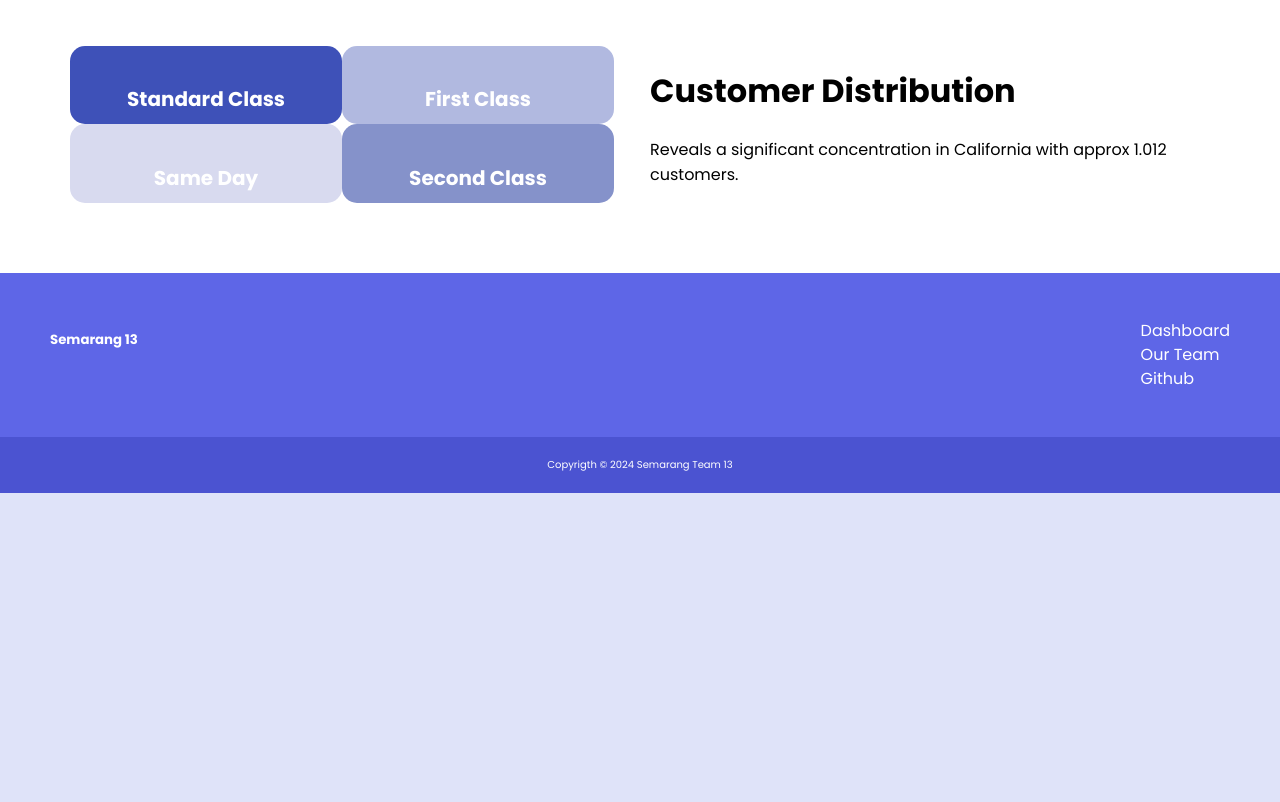
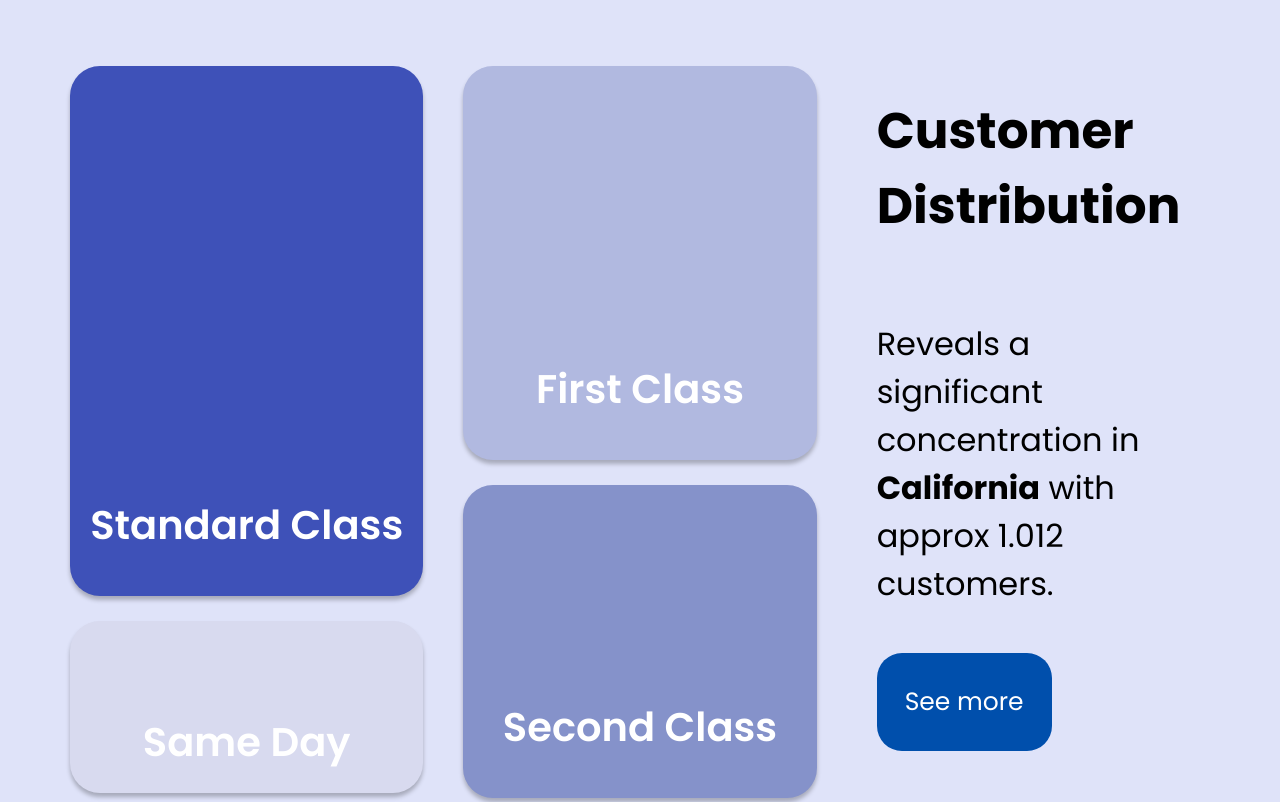
Before and after one commit to Kampus-Merdeka-Software-Engineering/km-feb24-semarang-13, a website: page index.html in a window 1280 px wide. Shown: the part 1240-2042 px from the top of the page. Before the commit the page ends 1733 px from the top, so only its background shows below. Drawn offline with Linux system fonts and the light colour scheme.

Commit message:
update-homepage

```diff
--- a/css/banner.css
+++ b/css/banner.css
@@ -157,42 +157,217 @@ nav {
 
 }
 
-.box1, .box2, .box3, .box4 {
-    /* Assuming your grid-boxes have the same width, you can remove these styles if needed */
-    width: 45%; /* Set width to half for two columns */
-    border-radius: 15px;
-    padding: 10px;
-    font-size:20px;
-    font-weight: bold;
-    color: white;
-    display: flex; /* Enable flexbox for inner content positioning */
-  flex-direction: column; /* Stack content vertically */
-  justify-content: flex-end; /* Align content at the bottom */
-  align-items: center; /* Center content horizontally */
-  }
-
-
-.box1{
-    background-color: #3E51B8;
+.customerDist{
+    padding:140px 70px 140px 70px;
 
 }
 
-.box2{
-    background-color: #B1B9E0;
-}
-
-.box3{
-    background-color: #D8DAEF;
-}
-
-.box4{
-    background-color: #8592CA;
-}
+.div-2 {
+    gap: 20px;
+    display: flex;
+  }
+  @media (max-width: 991px) {
+    .div-2 {
+      flex-direction: column;
+      align-items: stretch;
+      gap: 0px;
+    }
+  }
+  .column {
+    display: flex;
+    flex-direction: column;
+    line-height: normal;
+    width: 33%;
+    margin-left: 0px;
+  }
+  @media (max-width: 991px) {
+    .column {
+      width: 100%;
+    }
+  }
+  .div-3 {
+    display: flex;
+    flex-grow: 1;
+    flex-direction: column;
+    font-size: 40px;
+    color: #fff;
+    font-weight: 600;
+  }
+  @media (max-width: 991px) {
+    .div-3 {
+      margin-top: 28px;
+    }
+  }
+  .div-4 {
+    font-family: Poppins, sans-serif;
+    border-radius: 30px;
+    box-shadow: 0px 4px 4px 0px rgba(0, 0, 0, 0.25);
+    background-color: #3e51b8;
+    padding: 429px 14px 41px;
+    display: flex;
+    justify-content: center; /* Center horizontally */
+    align-items: center;    /* Center vertically */
+    text-align: center;     /* Ensure text inside is centered */
+  }
+  @media (max-width: 991px) {
+    .div-4 {
+      padding: 40px 20px 0 0;
+      display: flex;
+        justify-content: center; /* Center horizontally */
+        align-items: center;    /* Center vertically */
+        text-align: center;     /* Ensure text inside is centered */
+    }
+  }
+  .div-5 {
+    font-family: Poppins, sans-serif;
+    border-radius: 30px;
+    box-shadow: 0px 4px 4px 0px rgba(0, 0, 0, 0.25);
+    background-color: #d8daef;
+    margin-top: 25px;
+    align-items: center;
+    text-align: center;
+    padding: 91px 60px 21px;
+  }
+  @media (max-width: 991px) {
+    .div-5 {
+      padding: 0 20px;
+    }
+  }
+  .column-2 {
+    display: flex;
+    flex-direction: column;
+    line-height: normal;
+    width: 33%;
+    margin-left: 20px;
+  }
+  @media (max-width: 991px) {
+    .column-2 {
+      width: 100%;
+    }
+  }
+  .div-6 {
+    display: flex;
+    flex-grow: 1;
+    flex-direction: column;
+    font-size: 40px;
+    color: #fff;
+    font-weight: 600;
+    text-align: center;
+  }
+  @media (max-width: 991px) {
+    .div-6 {
+      margin-top: 28px;
+    }
+  }
+  .div-7 {
+    font-family: Poppins, sans-serif;
+    border-radius: 30px;
+    box-shadow: 0px 4px 4px 0px rgba(0, 0, 0, 0.25);
+    background-color: #b1b9e0;
+    padding: 293px 20px 41px;
+    display: flex;
+    justify-content: center; /* Center horizontally */
+    align-items: center;    /* Center vertically */
+    text-align: center;     /* Ensure text inside is centered */
+  }
+  @media (max-width: 991px) {
+    .div-7 {
+      padding: 40px 20px 0;
+    }
+  }
+  .div-8 {
+    font-family: Poppins, sans-serif;
+    border-radius: 30px;
+    box-shadow: 0px 4px 4px 0px rgba(0, 0, 0, 0.25);
+    background-color: #8592ca;
+    margin-top: 25px;
+    padding: 212px 20px 41px;
+    display: flex;
+    justify-content: center; /* Center horizontally */
+    align-items: center;    /* Center vertically */
+    text-align: center;     /* Ensure text inside is centered */
 
 
-
-
-
+    /* font-family: Poppins, sans-serif;
+    border-radius: 30px;
+    box-shadow: 0px 4px 4px 0px rgba(0, 0, 0, 0.25);
+    background-color: #8592ca;
+    margin-top: 25px;
+    padding: 339px 39px 31px; */
+  }
+  @media (max-width: 991px) {
+    .div-8 {
+      padding: 40px 20px 0;
+    }
+  }
+  .column-3 {
+    display: flex;
+    flex-direction: column;
+    line-height: normal;
+    width: 33%;
+    margin-left: 20px;
+  }
+  @media (max-width: 991px) {
+    .column-3 {
+      width: 100%;
+    }
+  }
+  .div-9 {
+    display: flex;
+    margin-top: 28px;
+    flex-direction: column;
+    font-size: 40px;
+    color: #000;
+    font-weight: 400;
+    padding: 0 20px;
+  }
+  @media (max-width: 991px) {
+    .div-9 {
+      max-width: 100%;
+      margin-top: 40px;
+    }
+  }
+  .div-10 {
+    font: 600 50px Poppins, sans-serif;
+    font-weight: bold;
+  }
+  @media (max-width: 991px) {
+    .div-10 {
+      max-width: 100%;
+      font-size: 40px;
+      font-weight: bold;
+    }
+  }
+  .div-11 {
+    font-family: Poppins, sans-serif;
+    margin-top: 76px;
+    font-size: 32px;
+  }
+  @media (max-width: 991px) {
+    .div-11 {
+      max-width: 100%;
+      margin-top: 28px;
+      font-size: 28px;
+    }
+  }
+  .div-12 {
+    font-family: Poppins, sans-serif;
+    border-radius: 25px;
+    background-color: #004fac;
+    align-self: start;
+    margin-top: 45px;
+    color: #fff;
+    text-align: center;
+    justify-content: center;
+    padding: 30px 28px;
+    font-size: 25px;
+  }
+  @media (max-width: 991px) {
+    .div-12 {
+      margin-top: 40px;
+      padding: 0 20px;
+    }
+  }
 
 
 footer{
--- a/index.html
+++ b/index.html
@@ -17,12 +17,12 @@
     <nav>
         <div class="container">
             <div class="nav-img">
-                <a href="banner.html">
+                <a href="index.html">
                     <img class="nav-img-1" src="images/logo-revou.png" alt="RevoU Semarang 13">
                 </a>
             </div>
             <div class="nav-text">
-                <a class="nav-text" href="banner.html"><h3><i>Semarang 13</i></h3></a>
+                <a class="nav-text" href="index.html"><h3><i>Semarang 13</i></h3></a>
             </div>
         </div>
     </nav>
@@ -58,26 +58,33 @@
         </a>
     </div>
 
-    <div class="grid-container" style="--bs-columns: 2;">
-        <div class="grid-boxes">
-            <div class="box1">
-                <div>Standard Class</div>
+    <div class="customerDist">
+        <div class="div-2">
+          <div class="column">
+            <div class="div-3">
+              <div class="div-4">Standard Class</div>
+              <div class="div-5">Same Day</div>
             </div>
-            <div class="box2">
-                <div class="">First Class</div>
+          </div>
+          <div class="column-2">
+            <div class="div-6">
+              <div class="div-7">First Class</div>
+              <div class="div-8">Second Class</div>
             </div>
-            <div class="box3">
-                <div class="">Same Day</div>
+          </div>
+          <div class="column-3">
+            <div class="div-9">
+              <div class="div-10">Customer Distribution</div>
+              <div class="div-11">
+                Reveals a significant concentration in
+                <span style="font-weight: 700">California</span>
+                with approx 1.012 customers.
+              </div>
+              <div class="div-12">See more</div>
             </div>
-            <div class="box4">
-                <div class="">Second Class</div>
-            </div>
+          </div>
         </div>
-
-        <div>
-            <h1 class="">Customer Distribution</h1>
-            <p>Reveals a significant concentration in California with approx 1.012 customers.</p>
-        </div>
+      </div>
 
     </div>
 
```
Also changed, not shown: cobafooter.html (added, +54 -0 lines), images/github.png (added), images/msib.jpg (added), images/slack.png (added).
